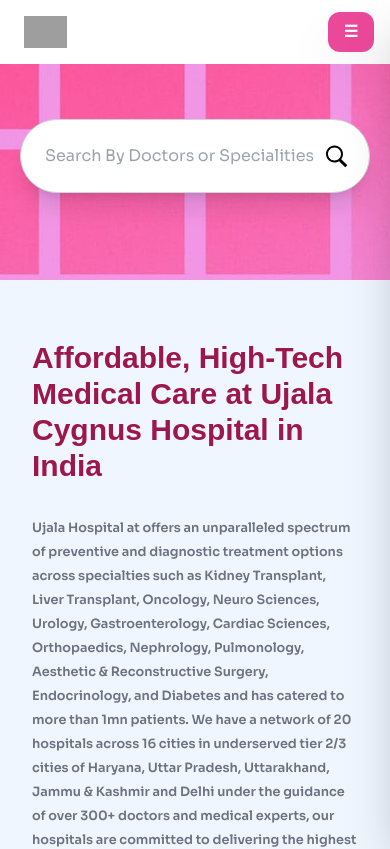
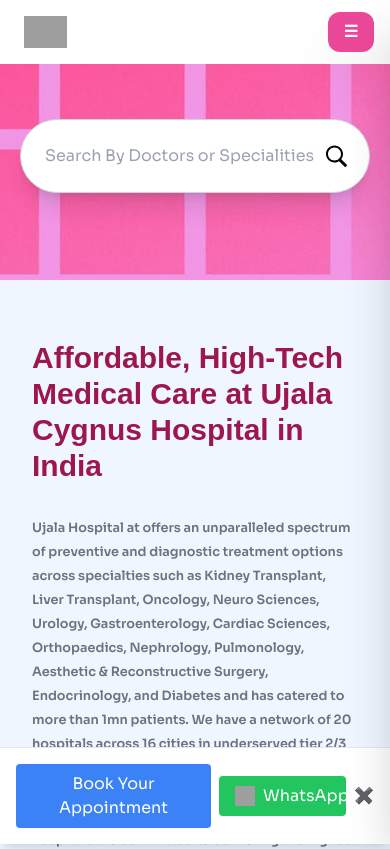
Before and after one commit to rahulkaushik71144/internship-hopsital-website, a React (Vite) app: page / in a window 390 px wide. Shown: the top 849 px of the page. Built offline with nearby package versions, Linux system fonts and the light colour scheme; grey boxes are pictures that could not be loaded.

Commit message:
added sticky

```diff
--- /dev/null
+++ b/src/components/StickyPopup.jsx
@@ -0,0 +1,49 @@
+// StickyPopup.jsx
+import React, { useState } from "react";
+
+const StickyPopup = () => {
+  const [isVisible, setIsVisible] = useState(true);
+
+  const closePopup = () => {
+    setIsVisible(false);
+  };
+
+  return (
+    isVisible && (
+      <div className="z-50 fixed bottom-0 left-0 w-full bg-white shadow-lg p-4 border-t border-gray-200 flex justify-between items-center md:hidden">
+        {/* Book Appointment Button */}
+        <button
+          className="bg-blue-500 text-white px-4 py-2 rounded hover:bg-blue-600"
+          onClick={() => {
+            // Handle the book appointment action
+            window.location.href = "/book-appointment"; // Redirect to booking page
+          }}
+        >
+          Book Your Appointment
+        </button>
+
+        {/* WhatsApp Contact Button */}
+        <a
+          href="https://wa.me/1234567890" // Replace with your WhatsApp number
+          target="_blank"
+          rel="noopener noreferrer"
+          className="flex items-center bg-green-500 text-white px-4 py-2 rounded hover:bg-green-600 ml-2"
+        >
+          <img
+            src="https://upload.wikimedia.org/wikipedia/commons/6/6b/WhatsApp.svg" // WhatsApp Icon URL
+            alt="WhatsApp"
+            className="w-5 h-5 mr-2"
+          />
+          WhatsApp
+        </a>
+
+        {/* Close Button */}
+        <button className="ml-2 text-gray-500" onClick={closePopup}>
+          ✖
+        </button>
+      </div>
+    )
+  );
+};
+
+export default StickyPopup;
--- a/src/pages/Homepage.jsx
+++ b/src/pages/Homepage.jsx
@@ -5,6 +5,7 @@
 import Hospitals from "../components/Hospitals";
 import Footer from "../components/Footer";
 import HealthBlogs from "../components/HealthBlogs";
+import StickyPopup from "../components/StickyPopup";
 
 const Homepage = () => {
   useEffect(() => {
@@ -13,6 +14,7 @@
 
   return (
     <div className="overflow-hidden">
+      <StickyPopup/>
       <Header />
       <Hero />
       <Specialities />
```
